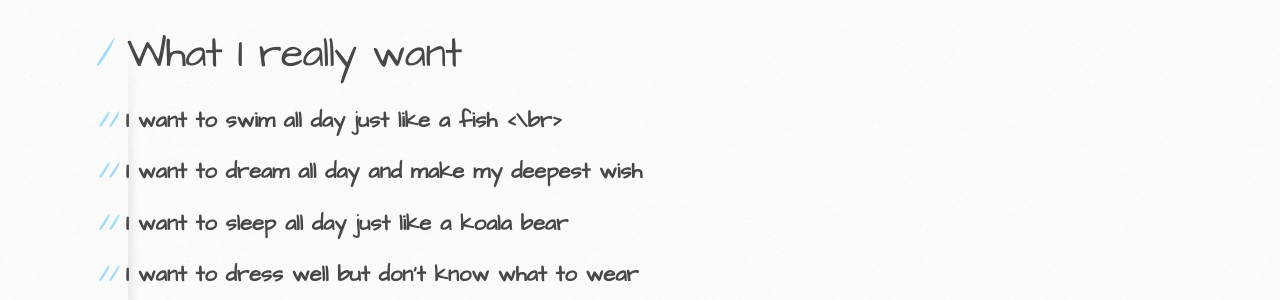
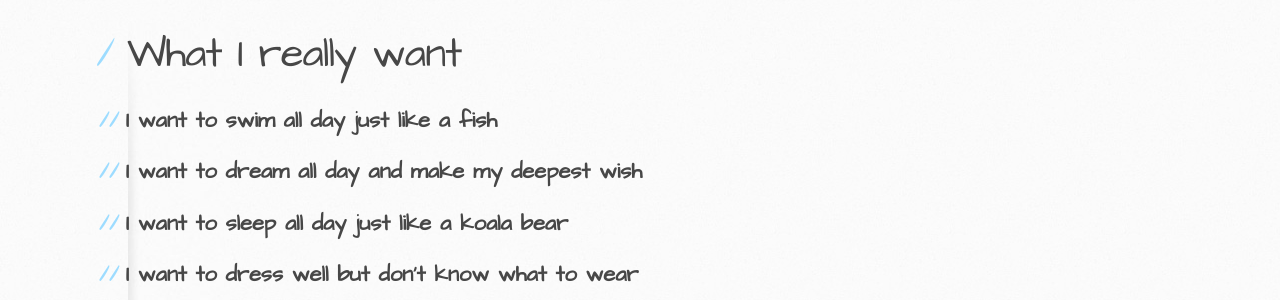
Before and after one commit to itcraftme/itcraftme, a Jekyll site: the page built from poem/4th.md, in a window 1280 px wide. Shown: the part 243-543 px from the top of the page. Built offline with Jekyll 4.4.1, drawn with Linux system fonts in a browser that asks for light colours; our own code applies the rules of GitHub Pages for plain Markdown files; part of the change alters nothing that is shown.

Commit message:
Update 4th.md

```diff
--- a/poem/4th.md
+++ b/poem/4th.md
@@ -1,5 +1,5 @@
 # What I really want
-## I want to swim all day just like a fish <\br>
+## I want to swim all day just like a fish
 ## I want to dream all day and make my deepest wish
 ## I want to sleep all day just like a koala bear
 ## I want to dress well but don’t know what to wear
```
